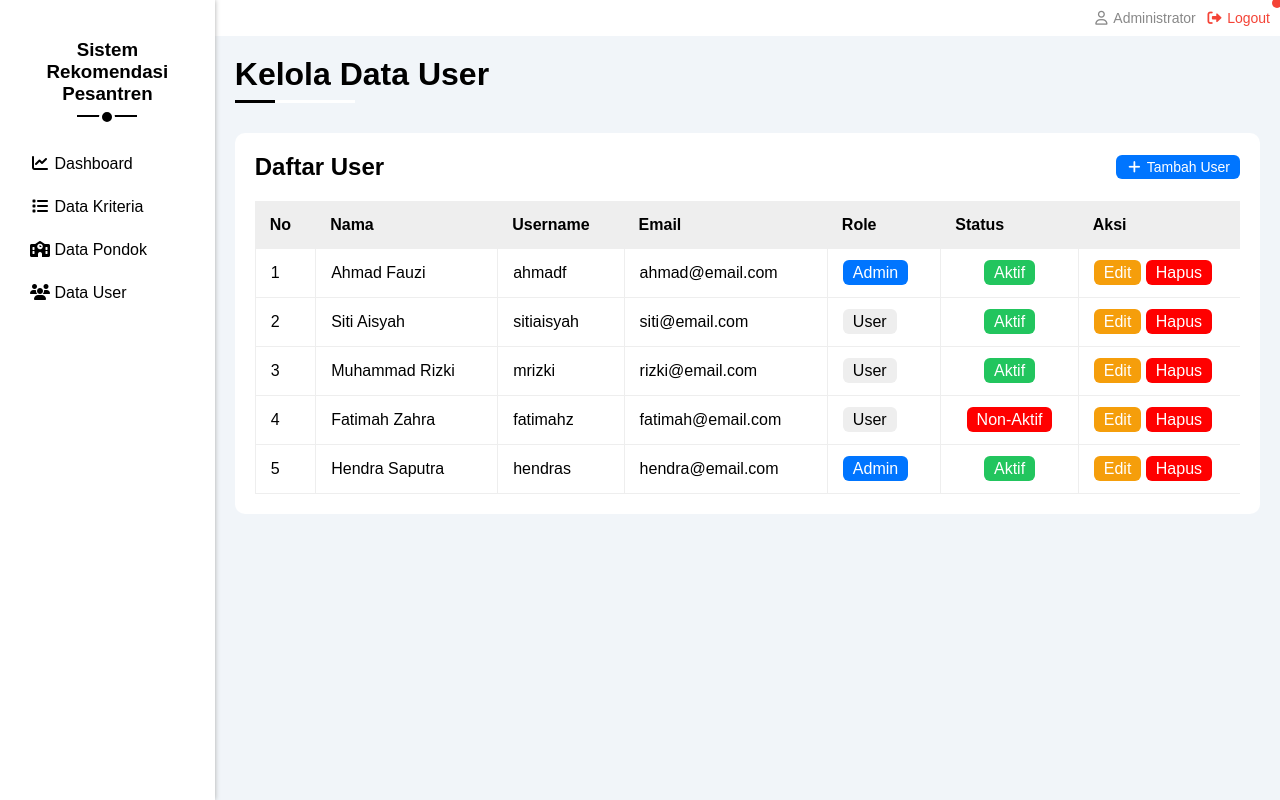
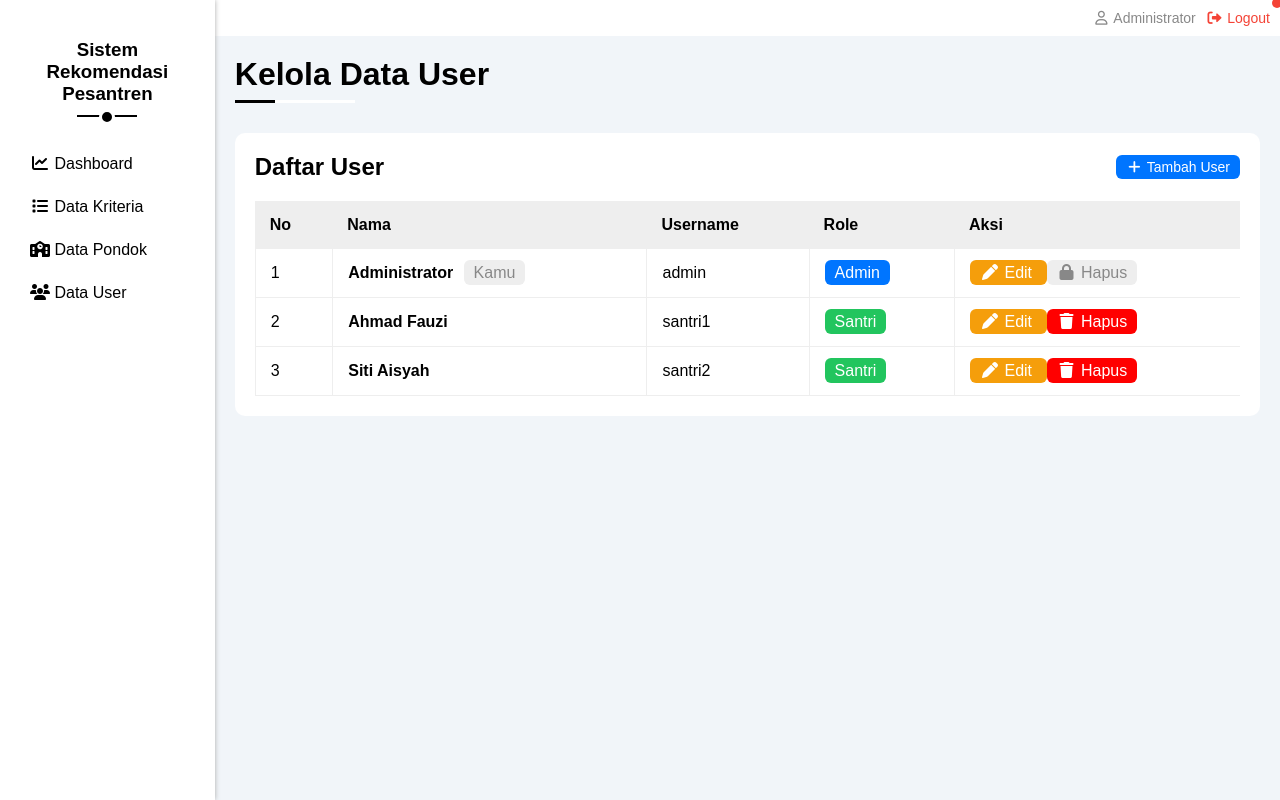
Before and after one commit to RimuruTempestCkCK/Rekom_Pesantren, a PHP site: page /admin/kelola_data_user.php in a window 1280 px wide. Run offline with PHP 8.4, Linux system fonts and the light colour scheme; a user stored in the database is signed in; data comes from the database, SQL or seed files in the repository.

Commit message:
perbaiki halaman kelola data user

```diff
--- a/admin/kelola_data_user.php
+++ b/admin/kelola_data_user.php
@@ -1,5 +1,77 @@
+<?php
+session_start();
+if (!isset($_SESSION['role']) || $_SESSION['role'] !== 'admin') {
+    header("Location: ../login.php");
+    exit;
+}
+
+include '../koneksi.php';
+
+// Proses Tambah
+if (isset($_POST['aksi']) && $_POST['aksi'] === 'tambah') {
+    $nama     = trim($_POST['nama']);
+    $username = trim($_POST['username']);
+    $password = trim($_POST['password']);
+    $role     = $_POST['role'];
+    $stmt = $conn->prepare("INSERT INTO users (nama, username, password, role) VALUES (?, ?, ?, ?)");
+    $stmt->bind_param("ssss", $nama, $username, $password, $role);
+    $stmt->execute();
+    header("Location: kelola_data_user.php?success=tambah");
+    exit;
+}
+
+// Proses Edit
+if (isset($_POST['aksi']) && $_POST['aksi'] === 'edit') {
+    $id       = (int) $_POST['id'];
+    $nama     = trim($_POST['nama']);
+    $username = trim($_POST['username']);
+    $role     = $_POST['role'];
+
+    // Jika password diisi, update sekalian; jika kosong, biarkan
+    if (!empty(trim($_POST['password']))) {
+        $password = trim($_POST['password']);
+        $stmt = $conn->prepare("UPDATE users SET nama=?, username=?, password=?, role=? WHERE id=?");
+        $stmt->bind_param("ssssi", $nama, $username, $password, $role, $id);
+    } else {
+        $stmt = $conn->prepare("UPDATE users SET nama=?, username=?, role=? WHERE id=?");
+        $stmt->bind_param("sssi", $nama, $username, $role, $id);
+    }
+    $stmt->execute();
+    header("Location: kelola_data_user.php?success=edit");
+    exit;
+}
+
+// Proses Hapus
+if (isset($_GET['hapus'])) {
+    $id = (int) $_GET['hapus'];
+    // Jangan hapus diri sendiri
+    if ($id !== (int) $_SESSION['id']) {
+        $stmt = $conn->prepare("DELETE FROM users WHERE id = ?");
+        $stmt->bind_param("i", $id);
+        $stmt->execute();
+        header("Location: kelola_data_user.php?success=hapus");
+    } else {
+        header("Location: kelola_data_user.php?success=self");
+    }
+    exit;
+}
+
+// Ambil data untuk edit
+$dataEdit = null;
+if (isset($_GET['edit'])) {
+    $id  = (int) $_GET['edit'];
+    $res = $conn->prepare("SELECT * FROM users WHERE id = ?");
+    $res->bind_param("i", $id);
+    $res->execute();
+    $dataEdit = $res->get_result()->fetch_assoc();
+}
+
+// Ambil semua user
+$result = $conn->query("SELECT * FROM users ORDER BY id ASC");
+?>
 <!DOCTYPE html>
-<html lang="en">
+<html lang="id">
+
 <head>
     <meta charset="UTF-8">
     <meta name="viewport" content="width=device-width, initial-scale=1.0">
@@ -8,20 +80,17 @@
     <link rel="stylesheet" href="../css/master.css">
     <title>Kelola Data User</title>
     <style>
-        /* Modal Overlay */
         .modal-overlay {
             display: none;
             position: fixed;
             top: 0; left: 0;
             width: 100%; height: 100%;
-            background: rgba(0,0,0,0.5);
+            background: rgba(0, 0, 0, 0.5);
             z-index: 999;
             justify-content: center;
             align-items: center;
         }
-        .modal-overlay.active {
-            display: flex;
-        }
+        .modal-overlay.active { display: flex; }
         .modal-box {
             background: #fff;
             border-radius: 10px;
@@ -38,11 +107,13 @@
         }
     </style>
 </head>
+
 <body>
     <div class="page d-flex">
         <?php include '../layout/sidebar.php'; ?>
         <div class="content w-full">
-            <!-- start content header -->
+
+            <!-- Header -->
             <div class="header d-flex justify-between bg-white p-10 align-center">
                 <div class="search p-relative"></div>
                 <div class="user d-flex justify-center align-center g-10">
@@ -55,11 +126,25 @@
                     </a>
                 </div>
             </div>
-            <!-- end of content header -->
 
             <h1 class="p-relative">Kelola Data User</h1>
 
-            <!-- start tabel data user -->
+            <!-- Notifikasi -->
+            <?php if (isset($_GET['success'])): ?>
+                <div class="bg-white rad-6 p-10 mb-15 ml-20 mr-20">
+                    <?php if ($_GET['success'] === 'tambah'): ?>
+                        <span class="c-green fs-14"><i class="fa-solid fa-circle-check fa-fw"></i> User berhasil ditambahkan.</span>
+                    <?php elseif ($_GET['success'] === 'edit'): ?>
+                        <span class="c-blue fs-14"><i class="fa-solid fa-circle-check fa-fw"></i> Data user berhasil diperbarui.</span>
+                    <?php elseif ($_GET['success'] === 'hapus'): ?>
+                        <span class="c-orange fs-14"><i class="fa-solid fa-circle-check fa-fw"></i> User berhasil dihapus.</span>
+                    <?php elseif ($_GET['success'] === 'self'): ?>
+                        <span class="c-red fs-14"><i class="fa-solid fa-circle-exclamation fa-fw"></i> Tidak dapat menghapus akun yang sedang aktif.</span>
+                    <?php endif; ?>
+                </div>
+            <?php endif; ?>
+
+            <!-- Tabel User -->
             <div class="projects bg-white rad-10 p-20">
                 <div class="flex-between mb-20">
                     <h2 class="m-0">Daftar User</h2>
@@ -75,78 +160,54 @@
                                 <th>No</th>
                                 <th>Nama</th>
                                 <th>Username</th>
-                                <th class="client">Email</th>
                                 <th>Role</th>
-                                <th>Status</th>
                                 <th>Aksi</th>
                             </tr>
                         </thead>
                         <tbody>
+                            <?php
+                            $no = 1;
+                            while ($row = $result->fetch_assoc()):
+                            ?>
                             <tr>
-                                <td>1</td>
-                                <td>Ahmad Fauzi</td>
-                                <td>ahmadf</td>
-                                <td class="client">ahmad@email.com</td>
-                                <td><span class="bg-blue c-white btn-shape fs-13-mobile">Admin</span></td>
-                                <td class="txt-c"><span class="bg-green c-white btn-shape fs-13-mobile">Aktif</span></td>
+                                <td><?= $no++ ?></td>
                                 <td>
-                                    <a href="edit_user.php?id=1" class="c-white bg-orange btn-shape fs-13-mobile">Edit</a>
-                                    <a href="hapus_user.php?id=1" class="c-white bg-yt btn-shape fs-13-mobile" onclick="return confirm('Yakin hapus user ini?')">Hapus</a>
+                                    <strong><?= htmlspecialchars($row['nama']) ?></strong>
+                                    <?php if ((int)$row['id'] === (int)$_SESSION['id']): ?>
+                                        <span class="bg-eee btn-shape fs-12 c-grey" style="margin-left:6px;">Kamu</span>
+                                    <?php endif; ?>
+                                </td>
+                                <td><?= htmlspecialchars($row['username']) ?></td>
+                                <td>
+                                    <?php if ($row['role'] === 'admin'): ?>
+                                        <span class="bg-blue c-white btn-shape fs-13-mobile">Admin</span>
+                                    <?php else: ?>
+                                        <span class="bg-green c-white btn-shape fs-13-mobile">Santri</span>
+                                    <?php endif; ?>
+                                </td>
+                                <td>
+                                    <a href="kelola_data_user.php?edit=<?= $row['id'] ?>"
+                                        class="c-white bg-orange btn-shape fs-13-mobile">
+                                        <i class="fa-solid fa-pen fa-fw"></i> Edit
+                                    </a>
+                                    <?php if ((int)$row['id'] !== (int)$_SESSION['id']): ?>
+                                    <a href="kelola_data_user.php?hapus=<?= $row['id'] ?>"
+                                        class="c-white bg-yt btn-shape fs-13-mobile"
+                                        onclick="return confirm('Yakin ingin menghapus user <?= htmlspecialchars(addslashes($row['nama'])) ?>?')">
+                                        <i class="fa-solid fa-trash fa-fw"></i> Hapus
+                                    </a>
+                                    <?php else: ?>
+                                    <span class="bg-eee btn-shape fs-13-mobile c-grey">
+                                        <i class="fa-solid fa-lock fa-fw"></i> Hapus
+                                    </span>
+                                    <?php endif; ?>
                                 </td>
                             </tr>
-                            <tr>
-                                <td>2</td>
-                                <td>Siti Aisyah</td>
-                                <td>sitiaisyah</td>
-                                <td class="client">siti@email.com</td>
-                                <td><span class="bg-eee btn-shape fs-13-mobile">User</span></td>
-                                <td class="txt-c"><span class="bg-green c-white btn-shape fs-13-mobile">Aktif</span></td>
-                                <td>
-                                    <a href="edit_user.php?id=2" class="c-white bg-orange btn-shape fs-13-mobile">Edit</a>
-                                    <a href="hapus_user.php?id=2" class="c-white bg-yt btn-shape fs-13-mobile" onclick="return confirm('Yakin hapus user ini?')">Hapus</a>
-                                </td>
-                            </tr>
-                            <tr>
-                                <td>3</td>
-                                <td>Muhammad Rizki</td>
-                                <td>mrizki</td>
-                                <td class="client">rizki@email.com</td>
-                                <td><span class="bg-eee btn-shape fs-13-mobile">User</span></td>
-                                <td class="txt-c"><span class="bg-green c-white btn-shape fs-13-mobile">Aktif</span></td>
-                                <td>
-                                    <a href="edit_user.php?id=3" class="c-white bg-orange btn-shape fs-13-mobile">Edit</a>
-                                    <a href="hapus_user.php?id=3" class="c-white bg-yt btn-shape fs-13-mobile" onclick="return confirm('Yakin hapus user ini?')">Hapus</a>
-                                </td>
-                            </tr>
-                            <tr>
-                                <td>4</td>
-                                <td>Fatimah Zahra</td>
-                                <td>fatimahz</td>
-                                <td class="client">fatimah@email.com</td>
-                                <td><span class="bg-eee btn-shape fs-13-mobile">User</span></td>
-                                <td class="txt-c"><span class="bg-yt c-white btn-shape fs-13-mobile">Non-Aktif</span></td>
-                                <td>
-                                    <a href="edit_user.php?id=4" class="c-white bg-orange btn-shape fs-13-mobile">Edit</a>
-                                    <a href="hapus_user.php?id=4" class="c-white bg-yt btn-shape fs-13-mobile" onclick="return confirm('Yakin hapus user ini?')">Hapus</a>
-                                </td>
-                            </tr>
-                            <tr>
-                                <td>5</td>
-                                <td>Hendra Saputra</td>
-                                <td>hendras</td>
-                                <td class="client">hendra@email.com</td>
-                                <td><span class="bg-blue c-white btn-shape fs-13-mobile">Admin</span></td>
-                                <td class="txt-c"><span class="bg-green c-white btn-shape fs-13-mobile">Aktif</span></td>
-                                <td>
-                                    <a href="edit_user.php?id=5" class="c-white bg-orange btn-shape fs-13-mobile">Edit</a>
-                                    <a href="hapus_user.php?id=5" class="c-white bg-yt btn-shape fs-13-mobile" onclick="return confirm('Yakin hapus user ini?')">Hapus</a>
-                                </td>
-                            </tr>
+                            <?php endwhile; ?>
                         </tbody>
                     </table>
                 </div>
             </div>
-            <!-- end tabel data user -->
 
         </div>
     </div>
@@ -154,36 +215,78 @@
     <!-- Modal Tambah User -->
     <div class="modal-overlay" id="modalTambah">
         <div class="modal-box">
-            <span class="modal-close c-grey" onclick="document.getElementById('modalTambah').classList.remove('active')">
+            <span class="modal-close c-grey"
+                onclick="document.getElementById('modalTambah').classList.remove('active')">
                 <i class="fa-solid fa-xmark"></i>
             </span>
             <h2 class="m-0 mb-10">Tambah User Baru</h2>
-            <span class="c-grey d-block mb-20">Isi form berikut untuk menambahkan user baru</span>
-            <form action="proses_tambah_user.php" method="POST">
-                <label for="nama" class="d-block mb-5 c-grey">Nama Lengkap</label>
-                <input id="nama" name="nama" type="text" placeholder="Nama Lengkap" class="d-block b-none p-10 rad-6 w-full mb-15 bg-eee">
+            <span class="c-grey d-block mb-20">Isi form untuk menambahkan akun user baru</span>
+            <form action="kelola_data_user.php" method="POST">
+                <input type="hidden" name="aksi" value="tambah">
 
-                <label for="username" class="d-block mb-5 c-grey">Username</label>
-                <input id="username" name="username" type="text" placeholder="Username" class="d-block b-none p-10 rad-6 w-full mb-15 bg-eee">
+                <label class="d-block mb-5 c-grey">Nama Lengkap</label>
+                <input type="text" name="nama" placeholder="Contoh: Ahmad Fauzi"
+                    class="d-block b-none p-10 rad-6 w-full mb-15 bg-eee" required>
 
-                <label for="email" class="d-block mb-5 c-grey">Email</label>
-                <input id="email" name="email" type="email" placeholder="Email" class="d-block b-none p-10 rad-6 w-full mb-15 bg-eee">
+                <label class="d-block mb-5 c-grey">Username</label>
+                <input type="text" name="username" placeholder="Contoh: ahmadf"
+                    class="d-block b-none p-10 rad-6 w-full mb-15 bg-eee" required>
 
-                <label for="password" class="d-block mb-5 c-grey">Password</label>
-                <input id="password" name="password" type="password" placeholder="Password" class="d-block b-none p-10 rad-6 w-full mb-15 bg-eee">
+                <label class="d-block mb-5 c-grey">Password</label>
+                <input type="password" name="password" placeholder="Masukkan password"
+                    class="d-block b-none p-10 rad-6 w-full mb-15 bg-eee" required>
 
-                <label for="role" class="d-block mb-5 c-grey">Role</label>
-                <select id="role" name="role" class="d-block b-none p-10 rad-6 w-full mb-20 bg-eee">
+                <label class="d-block mb-5 c-grey">Role</label>
+                <select name="role" class="d-block b-none p-10 rad-6 w-full mb-20 bg-eee">
+                    <option value="santri">Santri</option>
                     <option value="admin">Admin</option>
-                    <option value="user">User</option>
                 </select>
 
-                <input type="submit" value="Simpan User" class="save d-block bg-blue c-white t-0-3 btn-shape b-none fs-14">
+                <input type="submit" value="Simpan User"
+                    class="save d-block bg-blue c-white t-0-3 btn-shape b-none fs-14">
             </form>
         </div>
     </div>
-    <!-- end modal -->
+
+    <!-- Modal Edit User -->
+    <?php if ($dataEdit): ?>
+    <div class="modal-overlay active" id="modalEdit">
+        <div class="modal-box">
+            <a href="kelola_data_user.php" class="modal-close c-grey">
+                <i class="fa-solid fa-xmark"></i>
+            </a>
+            <h2 class="m-0 mb-10">Edit User</h2>
+            <span class="c-grey d-block mb-20">Perbarui data user. Kosongkan password jika tidak ingin mengubahnya.</span>
+            <form action="kelola_data_user.php" method="POST">
+                <input type="hidden" name="aksi" value="edit">
+                <input type="hidden" name="id" value="<?= $dataEdit['id'] ?>">
+
+                <label class="d-block mb-5 c-grey">Nama Lengkap</label>
+                <input type="text" name="nama" value="<?= htmlspecialchars($dataEdit['nama']) ?>"
+                    class="d-block b-none p-10 rad-6 w-full mb-15 bg-eee" required>
+
+                <label class="d-block mb-5 c-grey">Username</label>
+                <input type="text" name="username" value="<?= htmlspecialchars($dataEdit['username']) ?>"
+                    class="d-block b-none p-10 rad-6 w-full mb-15 bg-eee" required>
+
+                <label class="d-block mb-5 c-grey">Password Baru <span class="c-grey fs-12">(opsional)</span></label>
+                <input type="password" name="password" placeholder="Kosongkan jika tidak ingin mengubah"
+                    class="d-block b-none p-10 rad-6 w-full mb-15 bg-eee">
+
+                <label class="d-block mb-5 c-grey">Role</label>
+                <select name="role" class="d-block b-none p-10 rad-6 w-full mb-20 bg-eee">
+                    <option value="santri" <?= $dataEdit['role'] === 'santri' ? 'selected' : '' ?>>Santri</option>
+                    <option value="admin"  <?= $dataEdit['role'] === 'admin'  ? 'selected' : '' ?>>Admin</option>
+                </select>
+
+                <input type="submit" value="Simpan Perubahan"
+                    class="save d-block bg-blue c-white t-0-3 btn-shape b-none fs-14">
+            </form>
+        </div>
+    </div>
+    <?php endif; ?>
 
     <script src="../main.js"></script>
 </body>
+
 </html>
```
